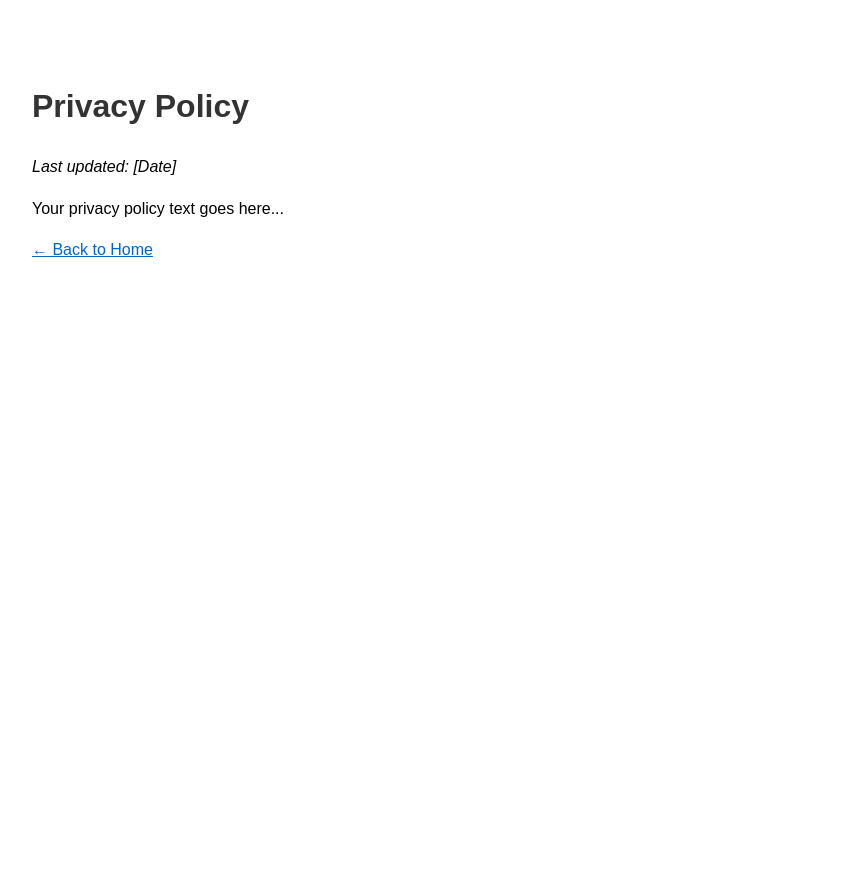
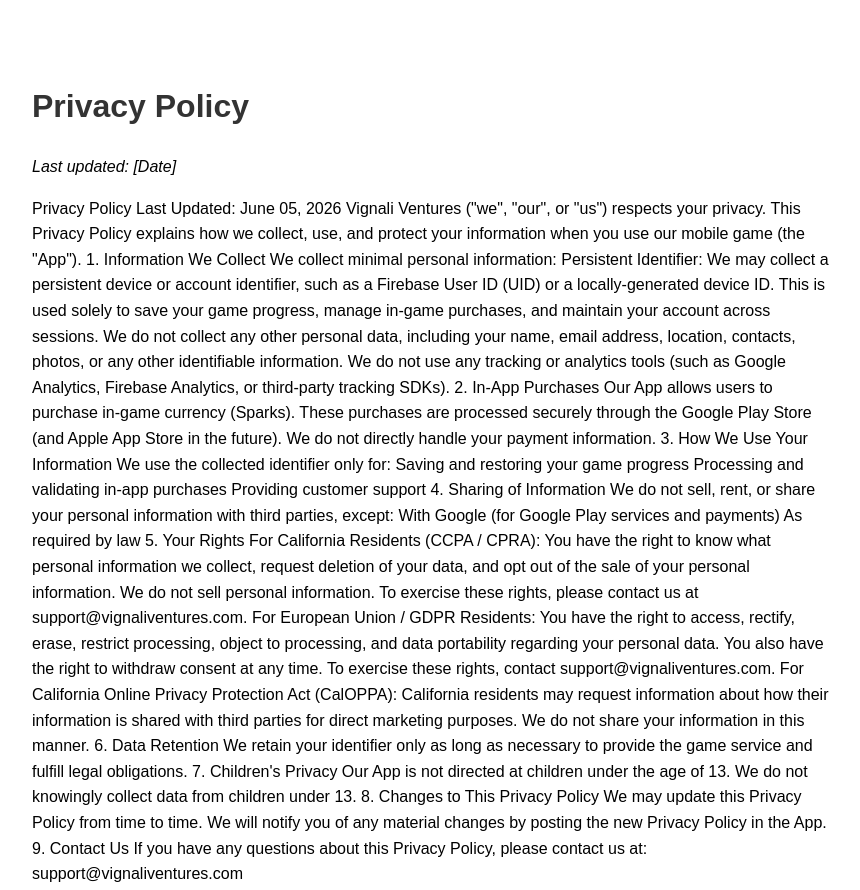
Before and after one commit to VinceVignali/vignaliventures.com, a plain HTML site: page privacy-policy.html in a window 1280 px wide. Shown: the top 890 px of the page, without its empty margins (208-1068 px from the left). Before the commit the page ends 800 px from the top, so only its background shows below. Drawn offline with Linux system fonts and the light colour scheme.

Commit message:
Update privacy-policy.html
added privacy policy itself

```diff
--- a/privacy-policy.html
+++ b/privacy-policy.html
@@ -15,7 +15,53 @@
     <p><em>Last updated: [Date]</em></p>
 
     <!-- Paste your full Privacy Policy content here -->
-    <p>Your privacy policy text goes here...</p>
+    <p>Privacy Policy
+Last Updated: June 05, 2026
+Vignali Ventures ("we", "our", or "us") respects your privacy. This Privacy Policy explains how we collect, use, and protect your information when you use our mobile game (the "App").
+1. Information We Collect
+We collect minimal personal information:
+
+Persistent Identifier: We may collect a persistent device or account identifier, such as a Firebase User ID (UID) or a locally-generated device ID. This is used solely to save your game progress, manage in-game purchases, and maintain your account across sessions.
+
+We do not collect any other personal data, including your name, email address, location, contacts, photos, or any other identifiable information.
+We do not use any tracking or analytics tools (such as Google Analytics, Firebase Analytics, or third-party tracking SDKs).
+
+2. In-App Purchases
+Our App allows users to purchase in-game currency (Sparks). These purchases are processed securely through the Google Play Store (and Apple App Store in the future). We do not directly handle your payment information.
+
+3. How We Use Your Information
+We use the collected identifier only for:
+
+Saving and restoring your game progress
+Processing and validating in-app purchases
+Providing customer support
+
+4. Sharing of Information
+We do not sell, rent, or share your personal information with third parties, except:
+
+With Google (for Google Play services and payments)
+As required by law
+
+5. Your Rights
+For California Residents (CCPA / CPRA):
+You have the right to know what personal information we collect, request deletion of your data, and opt out of the sale of your personal information. We do not sell personal information. To exercise these rights, please contact us at support@vignaliventures.com.
+For European Union / GDPR Residents:
+You have the right to access, rectify, erase, restrict processing, object to processing, and data portability regarding your personal data. You also have the right to withdraw consent at any time. To exercise these rights, contact support@vignaliventures.com.
+For California Online Privacy Protection Act (CalOPPA):
+California residents may request information about how their information is shared with third parties for direct marketing purposes. We do not share your information in this manner.
+
+6. Data Retention
+We retain your identifier only as long as necessary to provide the game service and fulfill legal obligations.
+
+7. Children's Privacy
+Our App is not directed at children under the age of 13. We do not knowingly collect data from children under 13.
+
+8. Changes to This Privacy Policy
+We may update this Privacy Policy from time to time. We will notify you of any material changes by posting the new Privacy Policy in the App.
+
+9. Contact Us
+If you have any questions about this Privacy Policy, please contact us at:
+support@vignaliventures.com</p>
 
     <a href="index.html">← Back to Home</a>
 </body>
```
